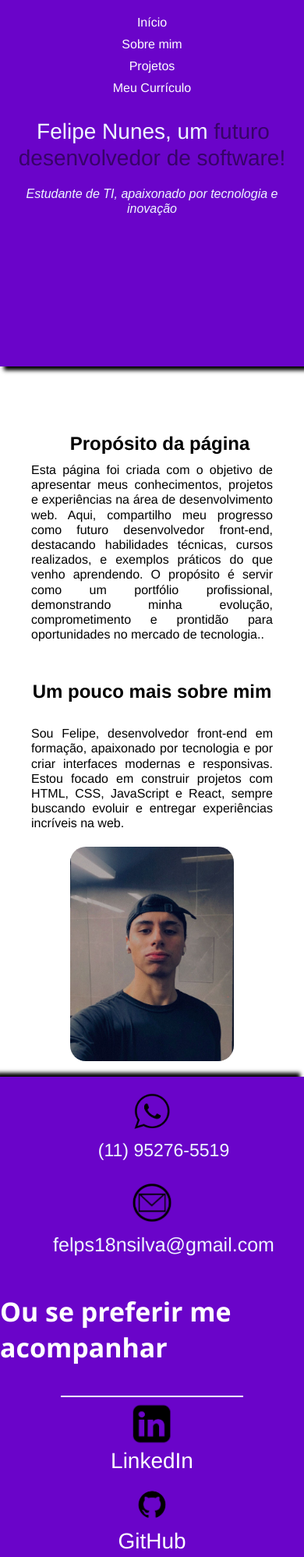
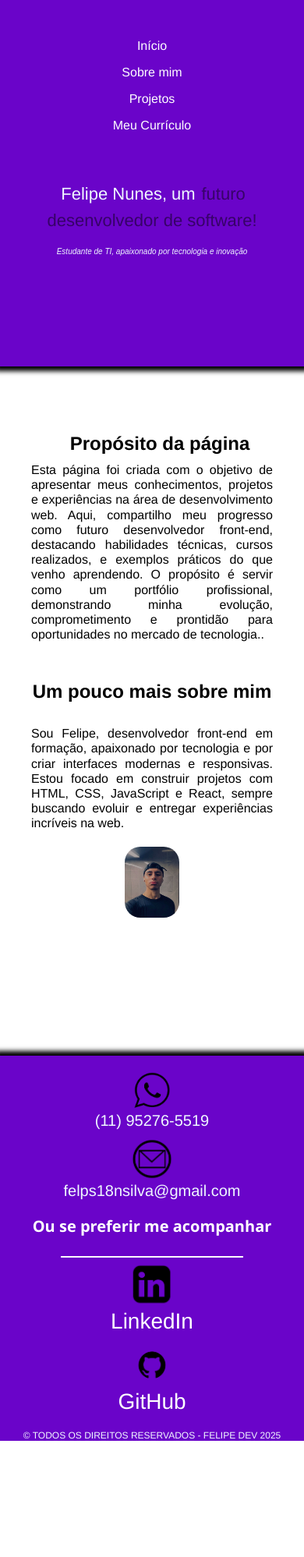
Before and after one commit to Nunesszz/Meu-Portfolio, a plain HTML site: page index.html in a window 390 px wide. Shown: the top 1997 px of the page at 78% size. After the commit the page ends 1848 px from the top, so only its background shows below. Drawn offline with Linux system fonts and the light colour scheme.

Commit message:
Atualiza responsividade e sombra

```diff
--- a/style.css
+++ b/style.css
@@ -17,7 +17,7 @@ header {
     background-color: rgb(106, 4, 201);
     display: flex;
     flex-direction: column;
-    box-shadow: 5px 5px 5px black;
+    box-shadow: 0px 0px 6px 6px black;
 
 }
 ul {
@@ -103,7 +103,7 @@ aside {
     display: grid;
     grid-template-columns: auto;
     grid-template-rows: 200px 50px 10px 150px;
-    box-shadow: -5px -5px 5px black;   /*deixa a sombra do lado de cima*/
+    box-shadow: 0px 0px 6px 6px black;   /*deixa a sombra do lado de cima*/
 }
 .div2 {
     display: flex;
@@ -176,23 +176,7 @@ a:hover{
     color: rgb(55, 3, 104);
 }
 
-
-@media (max-width: 768px) {
-
-    /* NAVBAR EM COLUNA */
-    ul {
-        flex-direction: column;
-        padding: 0;
-        margin: 20px 0;
-        gap: 10px;
-    }
-
-    a {
-        margin: 0;
-        font-size: 16px;
-    }
-
-    /* TEXTOS AJUSTADOS */
+@media (max-width: 1200px) {
     .texto1,
     .texto2 {
         margin: 0 20px;
@@ -209,7 +193,7 @@ a:hover{
 
     .minhafoto {
         height: auto;
-        max-width: 60%;
+        max-width: 20%;
         margin: 0 auto;
     }
 
@@ -233,17 +217,9 @@ a:hover{
     }
 
     /* HEADER TEXTOS AJUSTADOS */
-    header p {
-        font-size: 28px;
-        margin: 10px;
-        text-align: center;
-    }
 
-    .span3 {
-        font-size: 16px;
-        margin: 10px;
-        text-align: center;
-    }
+
+
 
     /* AJUSTES GERAIS */
     main {
@@ -260,3 +236,109 @@ a:hover{
         grid-template-rows: auto;
     }
 }
+
+
+@media (max-width: 768px) {
+
+    /* NAVBAR EM COLUNA */
+    ul {
+        flex-direction: row;
+        padding: 0;
+        margin: 50px 0;
+        gap: 3rem;
+    }
+    a {
+        margin: 0;
+        font-size: 16px;
+    }
+    /* TEXTOS AJUSTADOS */
+    .texto1,
+    .texto2 {
+        margin: 0 20px;
+        font-size: 16px;
+        text-align: justify;
+    }
+    /* FOTO E DIV EM COLUNA */
+    div {
+        flex-direction: column;
+        align-items: center;
+        gap: 20px;
+    }
+    .minhafoto {
+        height: auto;
+        max-width: 20%;
+        margin: 0 auto;
+    }
+    /* REDES SOCIAIS EM COLUNA */
+    .div2,
+    .redes {
+        flex-direction: column;
+        margin: 0;
+        align-items: center;
+        gap: 10px;
+    }
+    .LinkedIn-escrita,
+    .github-escrita {
+        font-size: 28px;
+    }
+    .github-logo,
+    .linkedin-logo {
+        height: 60px;
+    }
+    /* HEADER TEXTOS AJUSTADOS */
+    header p {
+        font-size: 28px;
+        margin: 10px;
+        text-align: center;
+    }
+    .span3 {
+        font-size: 16px;
+        margin: 10px;
+        text-align: center;
+    }
+    /* AJUSTES GERAIS */
+    main {
+        padding: 20px;
+    }
+    .titulo2 {
+        margin: 50px 10px 30px;
+    }
+    .numero,
+    .felipe {
+        margin: auto;
+    }
+    aside {
+        height: auto;
+        padding: 20px 0;
+        grid-template-rows: auto;
+
+    }
+}
+@media (max-width: 485px) {
+    ul {
+        flex-direction: column;
+        gap: 1rem;
+    }
+    h3 {
+        font-size: 20px;
+    }
+    .span1,
+    .span2 {
+        font-size: 22px;
+    }
+    .span3 {
+        font-size: 10px;
+    }
+    .div2 {
+        margin: auto;
+    }
+    .direitos {
+        margin: auto;
+        font-size: 12px;
+    }
+    .numero,
+    .felipe {
+        margin: auto;
+        font-size: 20px;
+    }
+}
```
